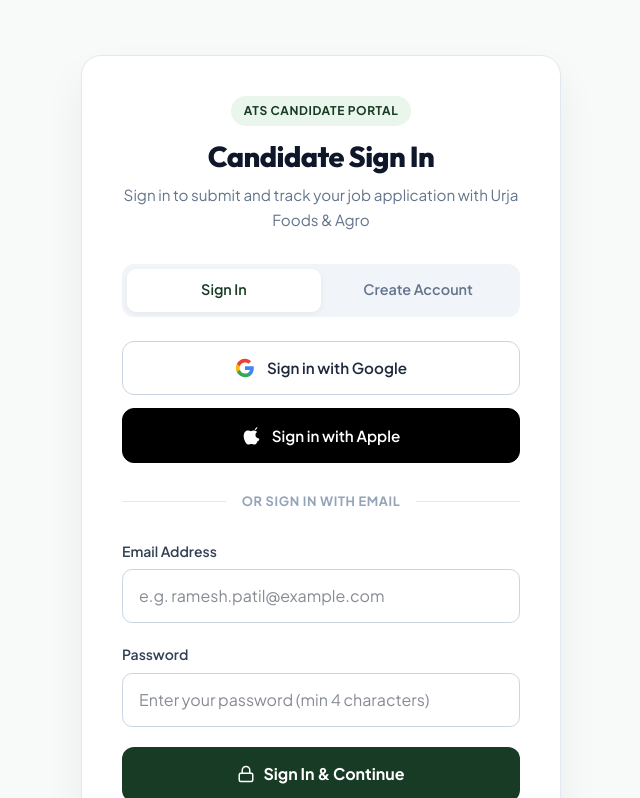
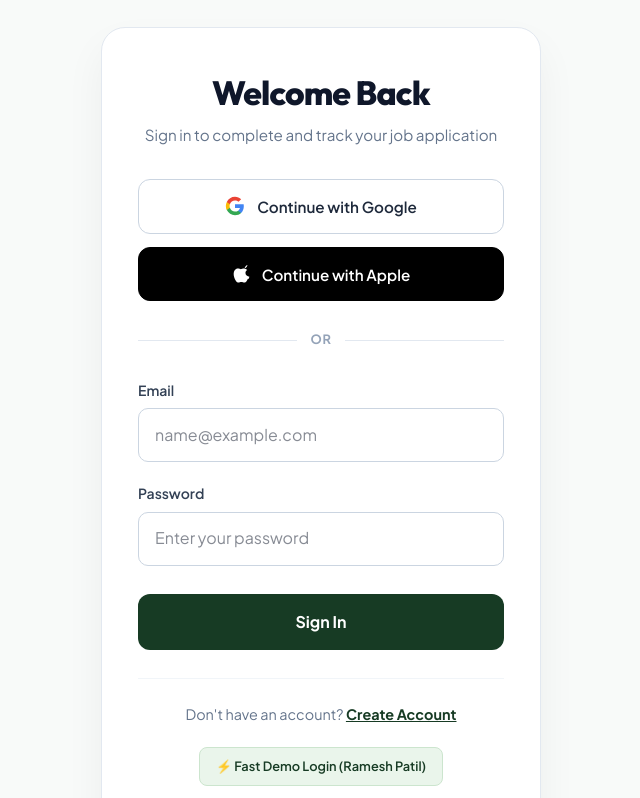
Before and after one commit to Ajay-Bhor/urja-foods, a React (Vite) app: page /careers/login in a window 1280 px wide. Shown: the part 222-1020 px from the top of the page, without its empty margins (319-959 px from the left). Built offline with nearby package versions, Linux system fonts and the light colour scheme.

Commit message:
feat: update CandidateLoginPage to match exact Welcome Back wireframe

```diff
--- a/src/pages/CandidateLoginPage.jsx
+++ b/src/pages/CandidateLoginPage.jsx
@@ -1,9 +1,9 @@
 import React, { useState } from 'react';
 import { useNavigate, useSearchParams, Link } from 'react-router-dom';
-import { ArrowLeft, AlertCircle, CheckCircle2, Lock, Mail, User, Sparkles } from 'lucide-react';
+import { ArrowLeft, AlertCircle, Lock, Mail, User } from 'lucide-react';
 
 export default function CandidateLoginPage() {
-  const [activeTab, setActiveTab] = useState('signin'); // 'signin' | 'signup'
+  const [mode, setMode] = useState('signin'); // 'signin' | 'signup'
   const [fullName, setFullName] = useState('');
   const [email, setEmail] = useState('');
   const [password, setPassword] = useState('');
@@ -14,17 +14,17 @@
   const [searchParams] = useSearchParams();
   const redirectPath = searchParams.get('redirect') || '/careers/apply';
 
-  // Handle email + password login or create account validation
+  // Handle email + password submit
   const handleSubmit = (e) => {
     e.preventDefault();
     setErrorMessage('');
 
-    if (activeTab === 'signup' && !fullName.trim()) {
-      setErrorMessage('Please enter your full legal name.');
+    if (mode === 'signup' && !fullName.trim()) {
+      setErrorMessage('Please enter your full name.');
       return;
     }
     if (!email.trim()) {
-      setErrorMessage('Please enter your candidate email address.');
+      setErrorMessage('Please enter your email address.');
       return;
     }
     if (!email.includes('@') || !email.includes('.')) {
@@ -39,22 +39,21 @@
     setIsLoading(true);
 
     setTimeout(() => {
-      // Successful validation
       const displayName =
-        activeTab === 'signup' && fullName.trim()
+        mode === 'signup' && fullName.trim()
           ? fullName.trim()
           : email.split('@')[0].replace(/[._]/g, ' ').replace(/\b\w/g, (c) => c.toUpperCase());
 
       const candidateUser = {
         name: displayName,
         email: email.trim(),
-        authMethod: activeTab === 'signup' ? 'New Account' : 'Email & Password',
+        authMethod: mode === 'signup' ? 'New Account' : 'Email & Password',
         loggedInAt: new Date().toISOString(),
       };
       localStorage.setItem('urja_candidate_user', JSON.stringify(candidateUser));
       setIsLoading(false);
       navigate(redirectPath);
-    }, 600);
+    }, 550);
   };
 
   // Handle Google Sign-in simulation
@@ -70,7 +69,7 @@
       localStorage.setItem('urja_candidate_user', JSON.stringify(candidateUser));
       setIsLoading(false);
       navigate(redirectPath);
-    }, 500);
+    }, 450);
   };
 
   // Handle Apple Sign-in simulation
@@ -86,12 +85,13 @@
       localStorage.setItem('urja_candidate_user', JSON.stringify(candidateUser));
       setIsLoading(false);
       navigate(redirectPath);
-    }, 500);
+    }, 450);
   };
 
   return (
-    <div className="career-portal-view" style={{ padding: '2rem 1rem' }}>
-      <div style={{ maxWidth: '480px', margin: '0 auto 1.5rem' }}>
+    <div className="career-portal-view" style={{ padding: '2.5rem 1rem 4rem' }}>
+      {/* Return to Careers Link */}
+      <div style={{ maxWidth: '440px', margin: '0 auto 1.25rem' }}>
         <Link
           to="/careers"
           style={{
@@ -109,51 +109,64 @@
         </Link>
       </div>
 
-      <div className="career-login-container">
-        <div className="career-login-header">
-          <span className="portal-badge">ATS Candidate Portal</span>
-          <h2>{activeTab === 'signup' ? 'Create Candidate Account' : 'Candidate Sign In'}</h2>
-          <p>
-            {activeTab === 'signup'
-              ? 'Create your applicant profile to submit & track applications'
-              : 'Sign in to submit and track your job application with Urja Foods & Agro'}
+      <div
+        className="career-login-container"
+        style={{
+          maxWidth: '440px',
+          margin: '0 auto',
+          background: '#ffffff',
+          borderRadius: '24px',
+          border: '1px solid #e2e8f0',
+          boxShadow: '0 20px 40px rgba(0, 0, 0, 0.05)',
+          padding: '2.75rem 2.25rem',
+        }}
+      >
+        {/* Welcome Back Header */}
+        <div style={{ textAlign: 'center', marginBottom: '2rem' }}>
+          <h1
+            style={{
+              fontSize: '2.1rem',
+              fontWeight: 800,
+              color: '#0f172a',
+              letterSpacing: '-0.025em',
+              marginBottom: '0.5rem',
+            }}
+          >
+            {mode === 'signup' ? 'Create Account' : 'Welcome Back'}
+          </h1>
+          <p style={{ color: '#64748b', fontSize: '0.95rem' }}>
+            {mode === 'signup'
+              ? 'Join Urja Foods Talent Acquisition Portal'
+              : 'Sign in to complete and track your job application'}
           </p>
         </div>
 
-        {/* Tab Switcher: Sign In vs Create Account */}
-        <div className="career-login-tabs">
-          <button
-            type="button"
-            className={`career-login-tab ${activeTab === 'signin' ? 'active' : ''}`}
-            onClick={() => {
-              setActiveTab('signin');
-              setErrorMessage('');
-            }}
-          >
-            Sign In
-          </button>
-          <button
-            type="button"
-            className={`career-login-tab ${activeTab === 'signup' ? 'active' : ''}`}
-            onClick={() => {
-              setActiveTab('signup');
-              setErrorMessage('');
-            }}
-          >
-            Create Account
-          </button>
-        </div>
-
-        {/* Social Authentication Options */}
-        <div className="career-social-btn-group">
-          {/* Sign in with Google */}
+        {/* Social Buttons */}
+        <div style={{ display: 'flex', flexDirection: 'column', gap: '0.85rem', marginBottom: '1.75rem' }}>
+          {/* [ Continue with Google ] */}
           <button
             type="button"
             className="career-social-btn btn-google"
             onClick={handleGoogleSignIn}
             disabled={isLoading}
+            style={{
+              display: 'flex',
+              alignItems: 'center',
+              justifyContent: 'center',
+              gap: '0.75rem',
+              width: '100%',
+              padding: '0.85rem 1rem',
+              borderRadius: '12px',
+              fontSize: '0.95rem',
+              fontWeight: 600,
+              border: '1px solid #cbd5e1',
+              background: '#ffffff',
+              color: '#1e293b',
+              cursor: 'pointer',
+              transition: 'all 0.2s ease',
+            }}
           >
-            <svg viewBox="0 0 24 24">
+            <svg viewBox="0 0 24 24" style={{ width: '20px', height: '20px' }}>
               <path
                 fill="#4285F4"
                 d="M22.56 12.25c0-.78-.07-1.53-.2-2.25H12v4.26h5.92c-.26 1.37-1.04 2.53-2.21 3.31v2.77h3.57c2.08-1.92 3.28-4.74 3.28-8.09z"
@@ -171,46 +184,93 @@
                 d="M12 5.38c1.62 0 3.06.56 4.21 1.64l3.15-3.15C17.45 2.09 14.97 1 12 1 7.7 1 3.99 3.47 2.18 7.06l3.66 2.84c.87-2.6 3.3-4.52 6.16-4.52z"
               />
             </svg>
-            <span>{activeTab === 'signup' ? 'Sign up with Google' : 'Sign in with Google'}</span>
+            <span>Continue with Google</span>
           </button>
 
-          {/* Sign in with Apple */}
+          {/* [ Continue with Apple ] */}
           <button
             type="button"
             className="career-social-btn btn-apple"
             onClick={handleAppleSignIn}
             disabled={isLoading}
+            style={{
+              display: 'flex',
+              alignItems: 'center',
+              justifyContent: 'center',
+              gap: '0.75rem',
+              width: '100%',
+              padding: '0.85rem 1rem',
+              borderRadius: '12px',
+              fontSize: '0.95rem',
+              fontWeight: 600,
+              background: '#000000',
+              color: '#ffffff',
+              border: '1px solid #000000',
+              cursor: 'pointer',
+              transition: 'all 0.2s ease',
+            }}
           >
             <svg viewBox="0 0 170 170" width="18" height="18" fill="currentColor">
               <path d="M150.37 130.25c-2.45 5.66-5.35 10.87-8.71 15.66-4.58 6.53-8.33 11.05-11.22 13.56-4.48 4.12-9.28 6.23-14.42 6.35-3.69 0-8.14-1.05-13.32-3.18-5.19-2.12-9.97-3.17-14.34-3.17-4.58 0-9.49 1.05-14.75 3.17-5.26 2.13-9.5 3.24-12.74 3.35-4.35.13-9.16-1.9-14.42-6.08-3.69-3.04-7.67-7.81-11.96-14.34-5.78-8.8-10.37-18.77-13.78-29.9-3.41-11.13-5.12-21.84-5.12-32.14 0-14.54 3.73-26.68 11.18-36.43 7.45-9.75 16.89-14.74 28.32-14.97 4.93 0 10.42 1.25 16.49 3.74 6.07 2.5 10.12 3.86 12.16 4.09 1.62-.23 5.92-1.64 12.89-4.22 6.98-2.59 12.73-3.72 17.27-3.4 12.77 1.02 22.84 5.95 30.21 14.8-11.39 6.89-17.02 16.39-16.89 28.49.12 9.54 3.85 17.65 11.19 24.32 7.34 6.67 16.14 10.51 26.4 11.53-2.23 6.97-4.99 14.07-8.28 21.31zM119.22 33.59c0-6.73 2.51-13.33 7.54-19.79 5.03-6.47 11.52-11.08 19.46-13.8-1.27 6.47-4.05 12.74-8.34 18.82-4.29 6.08-9.84 10.37-16.66 12.87-.52-.66-1.12-1.32-1.8-1.97-.2-.2-.2-.2-.2-.13z" />
             </svg>
-            <span>{activeTab === 'signup' ? 'Sign up with Apple' : 'Sign in with Apple'}</span>
+            <span>Continue with Apple</span>
           </button>
         </div>
 
-        {/* OR Divider */}
-        <div className="career-divider">
-          OR {activeTab === 'signup' ? 'CREATE WITH EMAIL' : 'SIGN IN WITH EMAIL'}
+        {/* Subtle Divider */}
+        <div
+          style={{
+            display: 'flex',
+            alignItems: 'center',
+            textAlign: 'center',
+            color: '#94a3b8',
+            fontSize: '0.8rem',
+            fontWeight: 700,
+            letterSpacing: '0.05em',
+            margin: '1.75rem 0',
+          }}
+        >
+          <div style={{ flex: 1, borderBottom: '1px solid #e2e8f0' }} />
+          <span style={{ padding: '0 0.85rem' }}>OR</span>
+          <div style={{ flex: 1, borderBottom: '1px solid #e2e8f0' }} />
         </div>
 
         {/* Validation Error Message */}
         {errorMessage && (
-          <div className="career-login-error">
+          <div
+            style={{
+              background: '#fef2f2',
+              border: '1px solid #fecaca',
+              color: '#991b1b',
+              padding: '0.75rem 1rem',
+              borderRadius: '10px',
+              fontSize: '0.875rem',
+              marginBottom: '1.25rem',
+              display: 'flex',
+              alignItems: 'center',
+              gap: '0.5rem',
+            }}
+          >
             <AlertCircle size={18} />
             <span>{errorMessage}</span>
           </div>
         )}
 
-        {/* Form */}
+        {/* Form Fields */}
         <form onSubmit={handleSubmit}>
-          {activeTab === 'signup' && (
-            <div className="career-form-group">
-              <label htmlFor="candidate-name">Full Legal Name</label>
+          {mode === 'signup' && (
+            <div style={{ marginBottom: '1.25rem' }}>
+              <label
+                htmlFor="signup-name"
+                style={{ display: 'block', fontSize: '0.875rem', fontWeight: 600, color: '#334155', marginBottom: '0.4rem' }}
+              >
+                Full Name
+              </label>
               <input
-                id="candidate-name"
+                id="signup-name"
                 type="text"
                 className="career-input-field"
-                placeholder="e.g. Ramesh Patil"
+                placeholder="Enter your full name"
                 value={fullName}
                 onChange={(e) => setFullName(e.target.value)}
                 disabled={isLoading}
@@ -218,60 +278,136 @@
             </div>
           )}
 
-          <div className="career-form-group">
-            <label htmlFor="candidate-email">Email Address</label>
+          <div style={{ marginBottom: '1.25rem' }}>
+            <label
+              htmlFor="signin-email"
+              style={{ display: 'block', fontSize: '0.875rem', fontWeight: 600, color: '#334155', marginBottom: '0.4rem' }}
+            >
+              Email
+            </label>
             <input
-              id="candidate-email"
+              id="signin-email"
               type="email"
               className="career-input-field"
-              placeholder="e.g. ramesh.patil@example.com"
+              placeholder="name@example.com"
               value={email}
               onChange={(e) => setEmail(e.target.value)}
               disabled={isLoading}
             />
           </div>
 
-          <div className="career-form-group">
-            <label htmlFor="candidate-password">Password</label>
+          <div style={{ marginBottom: '1.75rem' }}>
+            <label
+              htmlFor="signin-password"
+              style={{ display: 'block', fontSize: '0.875rem', fontWeight: 600, color: '#334155', marginBottom: '0.4rem' }}
+            >
+              Password
+            </label>
             <input
-              id="candidate-password"
+              id="signin-password"
               type="password"
               className="career-input-field"
-              placeholder="Enter your password (min 4 characters)"
+              placeholder="Enter your password"
               value={password}
               onChange={(e) => setPassword(e.target.value)}
               disabled={isLoading}
             />
           </div>
 
+          {/* [ Sign In ] or [ Create Account ] */}
           <button
             type="submit"
             className="career-submit-btn"
             disabled={isLoading}
+            style={{
+              width: '100%',
+              background: '#173b24',
+              color: '#ffffff',
+              border: 'none',
+              padding: '0.95rem',
+              borderRadius: '12px',
+              fontSize: '1rem',
+              fontWeight: 700,
+              cursor: 'pointer',
+              transition: 'background 0.2s ease',
+            }}
           >
-            {isLoading ? (
-              <span>Validating Credentials...</span>
-            ) : (
-              <>
-                <Lock size={18} />
-                <span>{activeTab === 'signup' ? 'Create Account & Continue' : 'Sign In & Continue'}</span>
-              </>
-            )}
+            {isLoading
+              ? 'Verifying...'
+              : mode === 'signup'
+              ? 'Create Account'
+              : 'Sign In'}
           </button>
         </form>
 
+        {/* Footer: Don't have an account? [ Create Account ] */}
+        <div style={{ textAlign: 'center', marginTop: '1.75rem', paddingTop: '1.5rem', borderTop: '1px solid #f1f5f9' }}>
+          {mode === 'signin' ? (
+            <p style={{ fontSize: '0.9rem', color: '#64748b' }}>
+              Don't have an account?{' '}
+              <button
+                type="button"
+                onClick={() => {
+                  setMode('signup');
+                  setErrorMessage('');
+                }}
+                style={{
+                  background: 'transparent',
+                  border: 'none',
+                  color: '#173b24',
+                  fontWeight: 700,
+                  cursor: 'pointer',
+                  fontSize: '0.9rem',
+                  textDecoration: 'underline',
+                }}
+              >
+                Create Account
+              </button>
+            </p>
+          ) : (
+            <p style={{ fontSize: '0.9rem', color: '#64748b' }}>
+              Already have an account?{' '}
+              <button
+                type="button"
+                onClick={() => {
+                  setMode('signin');
+                  setErrorMessage('');
+                }}
+                style={{
+                  background: 'transparent',
+                  border: 'none',
+                  color: '#173b24',
+                  fontWeight: 700,
+                  cursor: 'pointer',
+                  fontSize: '0.9rem',
+                  textDecoration: 'underline',
+                }}
+              >
+                Sign In
+              </button>
+            </p>
+          )}
+
           {/* Quick Demo Login Shortcut */}
-        <div className="career-quick-demo-login">
-          <p style={{ fontSize: '0.8rem', color: '#64748b', marginBottom: '0.5rem' }}>
-            Testing or evaluating candidate flow?
-          </p>
+          <div style={{ marginTop: '1.25rem' }}>
             <button
               type="button"
               className="career-demo-btn"
               onClick={handleGoogleSignIn}
+              style={{
+                background: '#eaf5eb',
+                border: '1px solid #cce5ce',
+                color: '#173b24',
+                padding: '0.5rem 1rem',
+                borderRadius: '8px',
+                fontSize: '0.8rem',
+                fontWeight: 600,
+                cursor: 'pointer',
+              }}
             >
-            ⚡ One-Click Candidate Sign In (Ramesh Patil)
+              ⚡ Fast Demo Login (Ramesh Patil)
             </button>
+          </div>
         </div>
       </div>
     </div>
```
Lines whose indentation alone changed are shown as unchanged.
